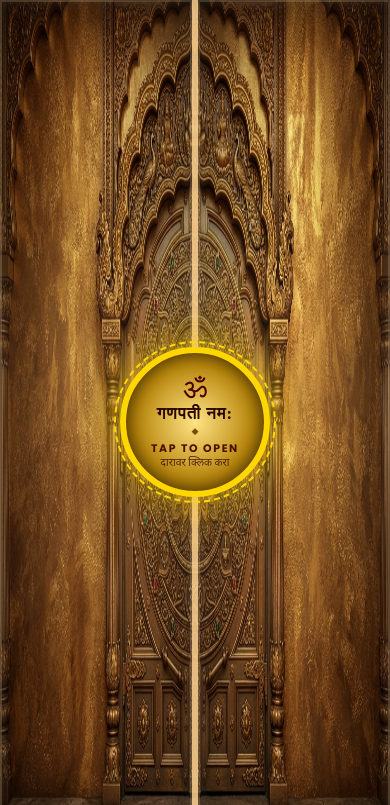
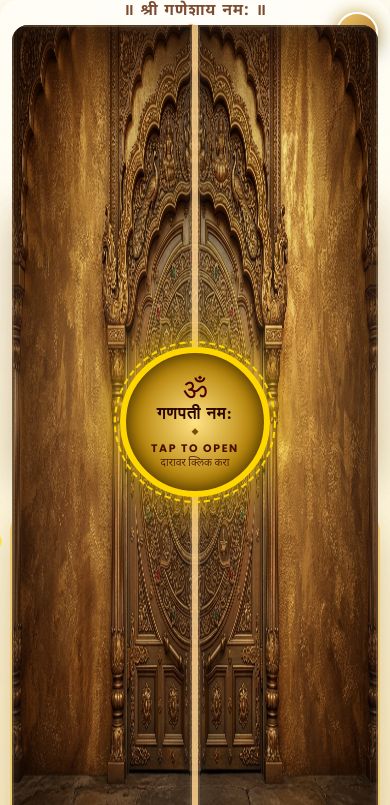
Before and after one commit to Malvika55/ganpati-invitation, a plain HTML site: page index.html in a window 390 px wide. Shown: the top 805 px of the page. Drawn offline with nearby package versions, Linux system fonts and the light colour scheme; a web font is replaced by a local one.

Commit message:
Improve mobile door sizing

```diff
--- a/style.css
+++ b/style.css
@@ -985,16 +985,19 @@
     }
 
     .door-overlay {
-        width: 100%;
-        height: 100dvh;
-        min-height: 560px;
+        top: 3dvh;
+        left: 3%;
+        width: 94%;
+        height: 94dvh;
+        min-height: 0;
+        border-radius: 16px;
     }
 
     .door {
         flex: 0 0 50%;
         width: 50%;
-        height: 100dvh;
-        min-height: 560px;
+        height: 94dvh;
+        min-height: 0;
         background-size: 200% 100%;
         transition-duration: 0.9s;
     }
```
